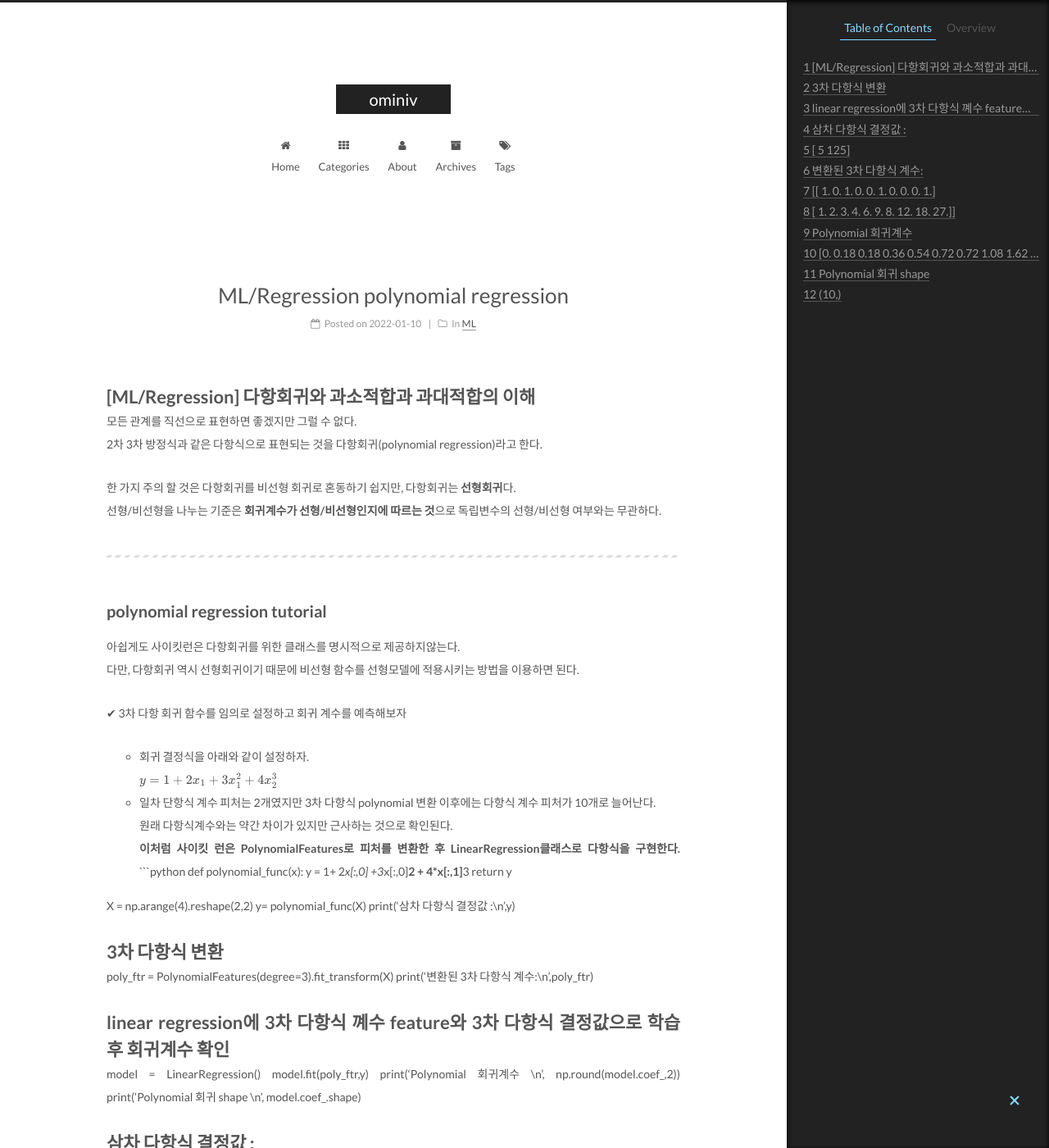
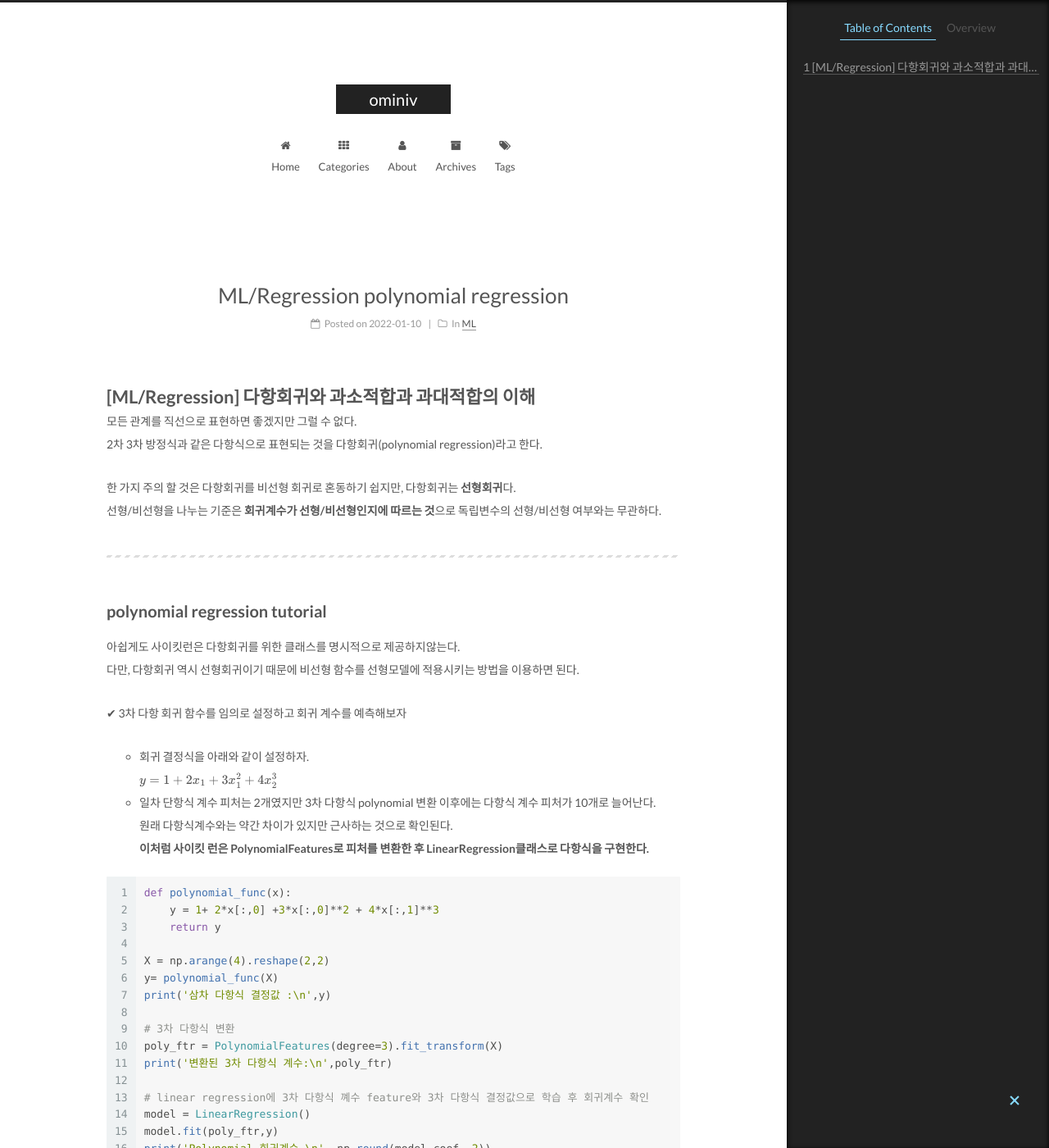
Before and after one commit to ominiv/ominiv.github.io, a Jekyll site: the page built from _posts/2022-01-10-ML-Polynomial Regression.md, in a window 1280 px wide and 1400 px high. Shown: the whole window at 82% size. Built offline with Jekyll 4.4.1, drawn with Linux system fonts in a browser that asks for light colours; formulas are drawn with MathJax 3; some of the changed text lies outside the part shown.

Commit message:
+ polynomial regression post

````diff
--- a/_posts/2022-01-10-ML-Polynomial Regression.md
+++ b/_posts/2022-01-10-ML-Polynomial Regression.md
@@ -24,6 +24,7 @@ tags:
 
 - 회귀 결정식을 아래와 같이 설정하자.<Br>$y = 1+2x_1+3x_1^2+4x_2^3$
 - 일차 단항식 계수 피처는 2개였지만 3차 다항식 polynomial 변환 이후에는 다항식 계수 피처가 10개로 늘어난다. <br>원래 다항식계수와는 약간 차이가 있지만 근사하는 것으로 확인된다. <br>**이처럼 사이킷 런은 PolynomialFeatures로 피처를 변환한 후 LinearRegression클래스로 다항식을 구현한다.**
+
 ```python
 def polynomial_func(x):
     y = 1+ 2*x[:,0] +3*x[:,0]**2 + 4*x[:,1]**3
@@ -54,6 +55,7 @@ print('Polynomial 회귀 shape \n', model.coef_.shape)
 #  (10,)
 
 ```
+
 sklearn의 Pipeline 객체를 이용해 한번에 다항회귀를 구현할 수 있다. (더편함)
 
 ```python
@@ -80,12 +82,12 @@ print('Polynomial 회귀계수 \n', np.round(model.named_steps['linear'].coef_,2
 ---
 
 ## Underfitting and Overfitting
-다항회귀는 피처의 직선적 관계가 아닌 복잡한 다항관계를 모델링 할 수 있다.<br> *(당연하게도 차수가 높아질수록 복잡한 피처간의 모델링이 가능하다.)* <Br>하지만 차수(degree)가 높아질수록 학습데이터에만 맞춘 학습이 이루어져 정작 테스트 데이터 환경에서는 예측성능이 떨어지도 한다. <br>즉, 차수가 높아질수록 과적합 문제가 크게 발생한다.
+다항회귀는 피처의 직선적 관계가 아닌 복잡한 다항관계를 모델링 할 수 있다.<br> *(당연하게도 차수가 높아질수록 복잡한 피처간의 모델링이 가능하다.)* <Br>하지만 차수(degree)가 높아질수록 학습데이터에만 맞춘 학습이 이루어져 정작 테스트 데이터 환경에서는 예측성능이 떨어지도 한다. 즉, 차수가 높아질수록 과적합 문제가 크게 발생한다.
 
 다항 회귀를 이용했을때 과소적합과 과적합의 문제를 잘 보여주는 예제를 직접 실행해보자. [source link](https://github.com/ominiv/Practice_ML/blob/master/Practice/polynomial%20regression.ipynb)<Br>
 아래 결과를 보면 `Degree1` : underfitting , `Degree4` : trade off fit , `Degree15` : overfitting 이라고 해석할 수 있다.
 
-<img src = "https://drive.google.com/uc?export=download&id=1PZc2Z8fjIeYFR2TTnbz533VH0DQdpDUS" width="450px">
+<img src = "https://drive.google.com/uc?export=download&id=1PZc2Z8fjIeYFR2TTnbz533VH0DQdpDUS" width="650px">
 
 ---
 
````
